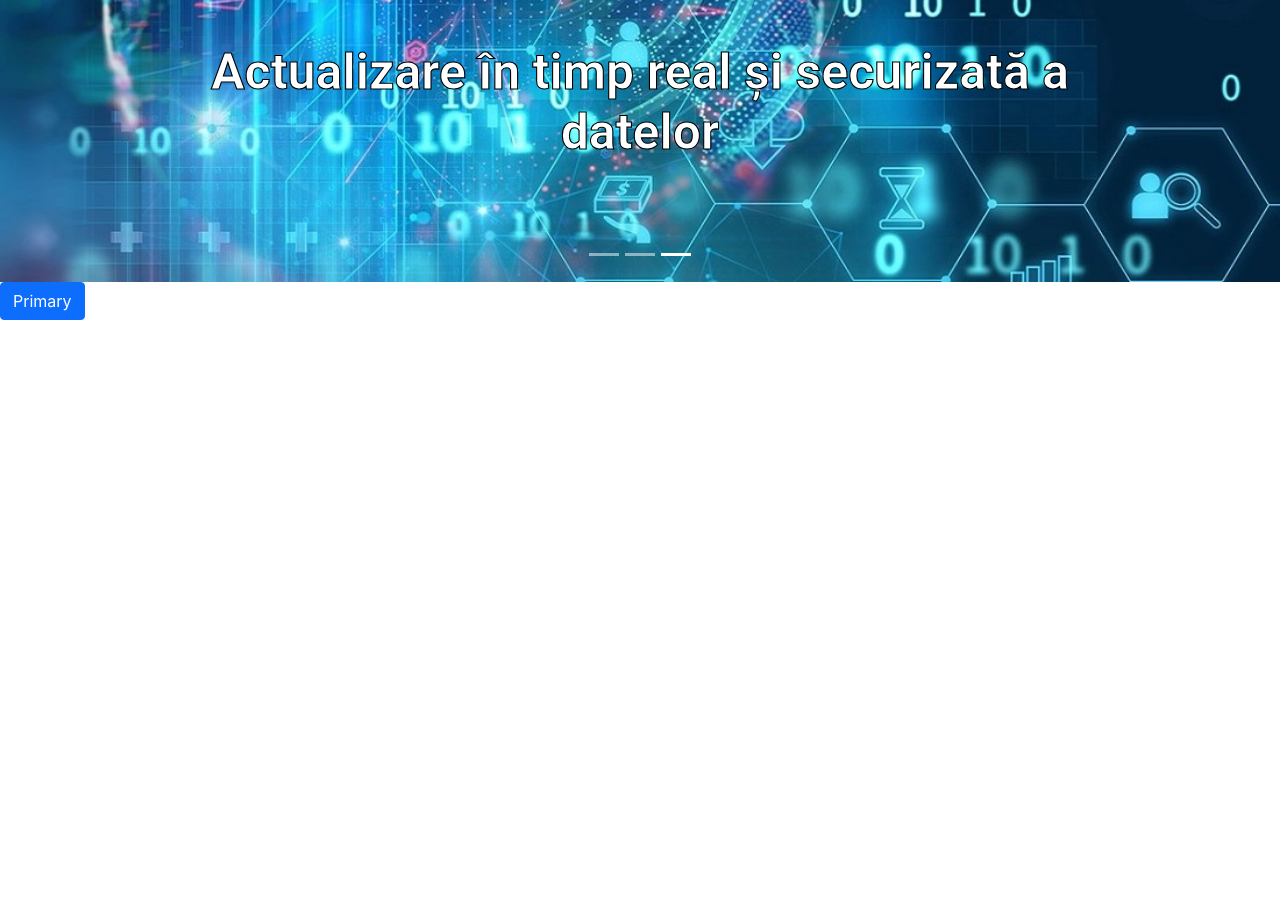
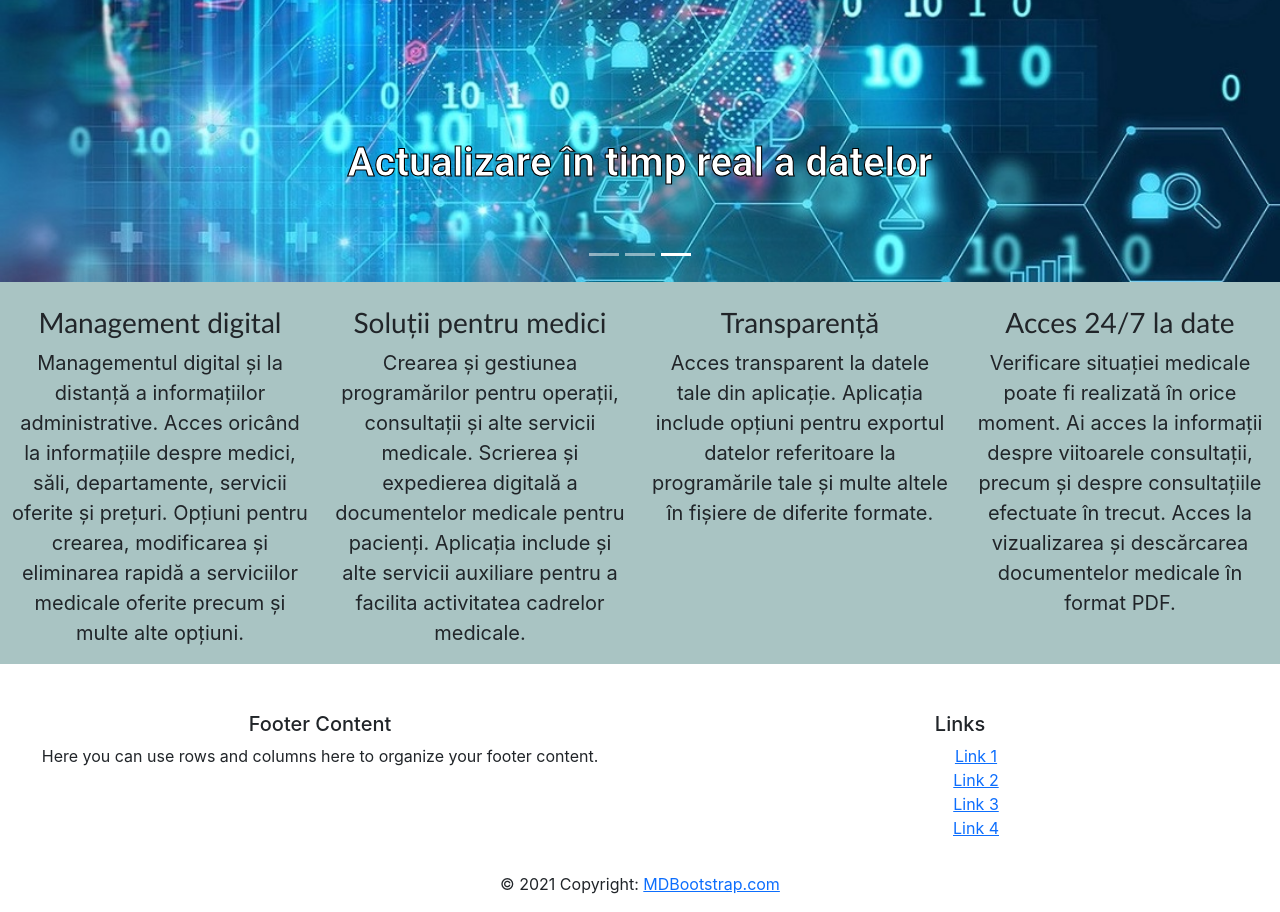
Before and after one commit to AlexandruGiupana/hospital-management-app, a React (Create React App) app in the folder client/: page / in a window 1280 px wide. Shown: the part 420-1332 px from the top of the page. Before the commit the page ends 800 px from the top, so only its background shows below. Built offline with nearby package versions, Linux system fonts and the light colour scheme.

Commit message:
added footer

```diff
--- a/client/package.json
+++ b/client/package.json
@@ -8,6 +8,7 @@
     "@testing-library/user-event": "^12.8.3",
     "axios": "^0.24.0",
     "bootstrap": "^5.1.3",
+    "mdbreact": "^5.1.0",
     "react": "^17.0.2",
     "react-bootstrap": "^2.0.2",
     "react-dom": "^17.0.2",
--- a/client/src/App.js
+++ b/client/src/App.js
@@ -3,6 +3,8 @@ import { showMessageFromBackend } from "./services/example";
 import BootstrapComponent from "./components/bootstrap-component";
 import NavBar from "./components/nav-bar";
 import HomeCarousel from "./components/home_carousel";
+import Home4Cols from "./components/home_4cols";
+import Footer from "./components/footer";
 
 const App = () => {
   const [messages, setMessages] = useState([]);
@@ -21,9 +23,10 @@ const App = () => {
       ))}
 
         <HomeCarousel />
+        <Home4Cols />
+        <Footer />
 
 
-      <BootstrapComponent />
     </>
   );
 };
--- /dev/null
+++ b/client/src/components/footer.js
@@ -0,0 +1,44 @@
+import React from "react";
+import { MDBCol, MDBContainer, MDBRow, MDBFooter } from "mdbreact";
+
+const Footer = () =>{
+    return(
+        <MDBFooter color="blue" className="font-small pt-4 mt-4" bg="dark" >
+            <MDBContainer fluid className="text-center text-md-left">
+                <MDBRow>
+                    <MDBCol md="6">
+                        <h5 className="title">Footer Content</h5>
+                        <p>
+                            Here you can use rows and columns here to organize your footer
+                            content.
+                        </p>
+                    </MDBCol>
+                    <MDBCol md="6">
+                        <h5 className="title">Links</h5>
+                        <ul>
+                            <li className="list-unstyled">
+                                <a href="#!">Link 1</a>
+                            </li>
+                            <li className="list-unstyled">
+                                <a href="#!">Link 2</a>
+                            </li>
+                            <li className="list-unstyled">
+                                <a href="#!">Link 3</a>
+                            </li>
+                            <li className="list-unstyled">
+                                <a href="#!">Link 4</a>
+                            </li>
+                        </ul>
+                    </MDBCol>
+                </MDBRow>
+            </MDBContainer>
+            <div className="footer-copyright text-center py-3">
+                <MDBContainer fluid>
+                    &copy; {new Date().getFullYear()} Copyright: <a href="https://www.mdbootstrap.com"> MDBootstrap.com </a>
+                </MDBContainer>
+            </div>
+        </MDBFooter>
+    );
+};
+
+export default Footer;
--- /dev/null
+++ b/client/src/components/home_4cols.js
@@ -0,0 +1,34 @@
+import React from "react"
+import {Container} from "react-bootstrap";
+import {Row} from "react-bootstrap"
+import {Col} from "react-bootstrap"
+import './home_page_style.css'
+const Home4Cols = () =>{
+    return(
+        <Container fluid>
+            <Row>
+                <Col xs id="home_4cols_col">
+                    <h3 className="text-center mt-md-4" id = "home_4cols_h3">Management digital</h3>
+                    <p>Managementul digital și la distanță a informațiilor administrative. Acces oricând la informațiile despre medici, săli, departamente, servicii oferite și prețuri. Opțiuni pentru crearea, modificarea și eliminarea rapidă a serviciilor medicale oferite precum și multe alte opțiuni.</p>
+                </Col>
+
+                <Col xs id="home_4cols_col">
+                    <h3 className="text-center mt-md-4" id = "home_4cols_h3">Soluții pentru medici</h3>
+                    <p>Crearea și gestiunea programărilor pentru operații, consultații și alte servicii medicale. Scrierea și expedierea digitală a documentelor medicale pentru pacienți. Aplicația include și alte servicii auxiliare pentru a facilita activitatea cadrelor medicale.</p>
+                </Col>
+
+                <Col xs id="home_4cols_col">
+                    <h3 className="text-center mt-md-4" id = "home_4cols_h3">Transparență</h3>
+                    <p>Acces transparent la datele tale din aplicație. Aplicația include opțiuni pentru exportul datelor referitoare la programările tale și multe altele în fișiere de diferite formate.</p>
+                </Col>
+
+                <Col xs id="home_4cols_col">
+                    <h3 className="text-center mt-md-4" id = "home_4cols_h3">Acces 24/7 la date</h3>
+                    <p>Verificare situației medicale poate fi realizată în orice moment. Ai acces la informații despre viitoarele consultații, precum și despre consultațiile efectuate în trecut. Acces la vizualizarea și descărcarea documentelor medicale în format PDF.</p>
+                </Col>
+            </Row>
+        </Container>
+    );
+};
+
+export default Home4Cols;
--- a/client/src/components/home_carousel.js
+++ b/client/src/components/home_carousel.js
@@ -34,7 +34,7 @@ const HomeCarousel = () =>{
                     alt="real_time_data_update"
                 />
                 <Carousel.Caption>
-                    <h3 id="carousel_caption">Actualizare în timp real și securizată a datelor</h3>
+                    <h3 id="carousel_caption">Actualizare în timp real a datelor</h3>
                 </Carousel.Caption>
             </Carousel.Item>
         </Carousel>
--- a/client/src/components/home_page_style.css
+++ b/client/src/components/home_page_style.css
@@ -7,10 +7,27 @@
     color:white;
 }
 #carousel_caption{
-    font-size: 50px;
-    margin-bottom: 50px;
+    font-size: 40px;
+    margin-bottom: 25px;
     padding-bottom:30px;
     font-family: "Roboto";
     -webkit-text-stroke: 1.1px black;
     font-weight: bold;
 }
+
+#home_4cols_col{
+    background-color: #a9c4c3;
+}
+
+#home_4cols_col:hover{
+    background-color: #85c9c7;
+}
+
+#home_4cols_col > h3{
+    font-family: "Trebuchet MS";
+}
+
+#home_4cols_col > p{
+    font-size: 20px;
+    text-align: center;
+}
--- a/client/src/components/nav-bar.js
+++ b/client/src/components/nav-bar.js
@@ -5,6 +5,7 @@ import {Container} from "react-bootstrap";
 import {NavDropdown} from "react-bootstrap";
 import {Nav} from "react-bootstrap"
 import {Button} from "react-bootstrap";
+
 import './home_page_style.css'
 const NavBar = ({ navBarItems }) => {
   return (
```
Also changed, not shown: 1 other file (tests, documents, lock files or other folders).
